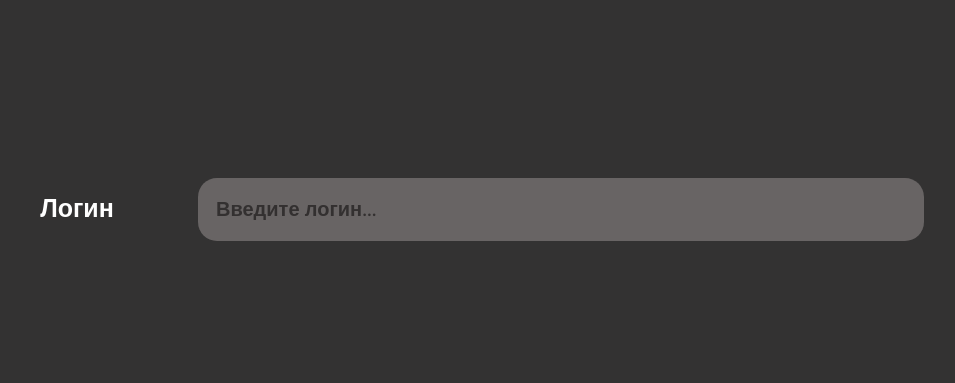
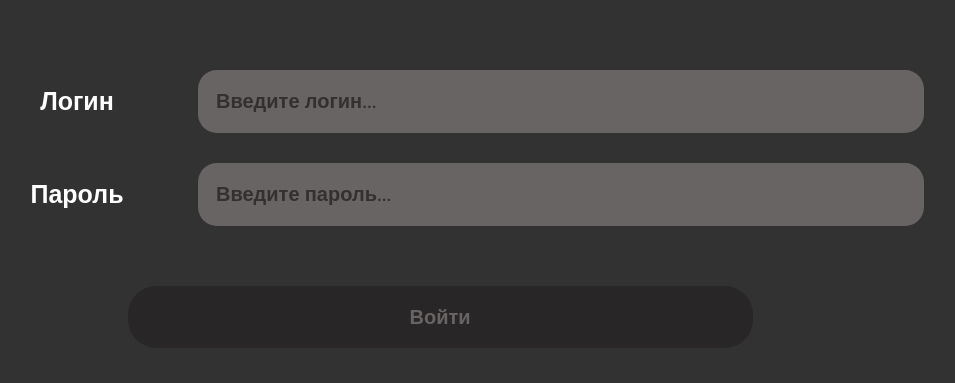
Before and after one commit to XenoPOMP/savify_web, a React (Create React App) app: page /auth/login in a window 1280 px wide. Shown: the part 225-608 px from the top of the page, without its empty margins (200-1155 px from the left). Built offline with nearby package versions, Linux system fonts and the light colour scheme.

Commit message:
update login page

```diff
--- a/src/assets/pages/LoginPage/LoginInput/LoginInput.module.scss
+++ b/src/assets/pages/LoginPage/LoginInput/LoginInput.module.scss
@@ -5,8 +5,14 @@
   @extend %uiGrid;
   padding: 0;
   font-size: 20px;
+  margin-bottom: 1.5em;
+
+  &:last-of-type {
+    margin-bottom: 3em;
+  }
 
   .container {
+
     .label {
       color: var(--log-label-font-color);
       grid-column-start: 1;
@@ -28,7 +34,12 @@
       border: none;
       outline: none;
       background: var(--log-input-background);
-      color: var(--log-input-font-color);
+      color: var(--log-input-placeholder-font-color);
+      transition: color .15s ease;
+
+      &:focus {
+        color: var(--log-input-font-color);
+      }
 
       &::-webkit-input-placeholder {
         color: var(--log-input-placeholder-font-color);
--- a/src/assets/pages/LoginPage/LoginPage.module.scss
+++ b/src/assets/pages/LoginPage/LoginPage.module.scss
@@ -34,11 +34,36 @@
   }
 
   .content {
+    height: calc(100vh - 68px);
     @extend %uiGrid;
-    height: calc(100vh - 68px);
+    flex-direction: column;
 
     .container {
+      display: block;
+    }
 
+    .buttonPlaceholder {
+      width: 100%;
+      display: grid;
+      grid-template-columns: repeat(var(--column-count), 1fr);
+      height: 2em;
+
+      button {
+        font-family: 'Nunito', sans-serif;
+        font-weight: 700;
+        padding: .581em;
+        border-radius: 1.425em;
+        border: none;
+        outline: none;
+        grid-column-start: 4;
+        grid-column-end: 10;
+        cursor: pointer;
+        font-size: .645em;
+        background: var(--log-button-inactive-background);
+        color: var(--log-button-inactive-font-color);
+
+        transition: background-color .15s ease, color .15s ease;
+      }
     }
   }
 }
--- a/src/assets/pages/LoginPage/LoginPage.tsx
+++ b/src/assets/pages/LoginPage/LoginPage.tsx
@@ -46,7 +46,14 @@ const LoginPage = () => {
         </motion.header>
 
         <div className={cn(styles.content)}>
-          <LoginInput label={'Логин'} placeholder={'Введите логин...'} />
+          <div className={cn(styles.container)}>
+            <LoginInput label={'Логин'} placeholder={'Введите логин...'} />
+            <LoginInput label={'Пароль'} placeholder={'Введите пароль...'} />
+          </div>
+
+          <div className={cn(styles.buttonPlaceholder)}>
+            <button>Войти</button>
+          </div>
         </div>
       </div>
     </Page>
--- a/src/assets/providers/ThemeProvider.module.scss
+++ b/src/assets/providers/ThemeProvider.module.scss
@@ -11,5 +11,8 @@
     --log-input-background: #686464;
     --log-input-font-color: white;
     --log-input-placeholder-font-color: #333030;
+    // Login > Button > Inactive
+    --log-button-inactive-background: #282626;
+    --log-button-inactive-font-color: #686464;
   }
 }
--- a/src/assets/styles/uiGrid.scss
+++ b/src/assets/styles/uiGrid.scss
@@ -3,6 +3,7 @@
 %uiGrid {
   --grid-gap: 15px;
   --column-count: 12;
+  --max-width: 968px;
 
   width: 100%;
   @extend %flexCenter;
@@ -10,7 +11,7 @@
 
   .container {
     width: 100%;
-    max-width: 968px;
+    max-width: var(--max-width);
     display: grid;
     grid-template-columns: repeat(var(--column-count), 1fr);
   }
```
